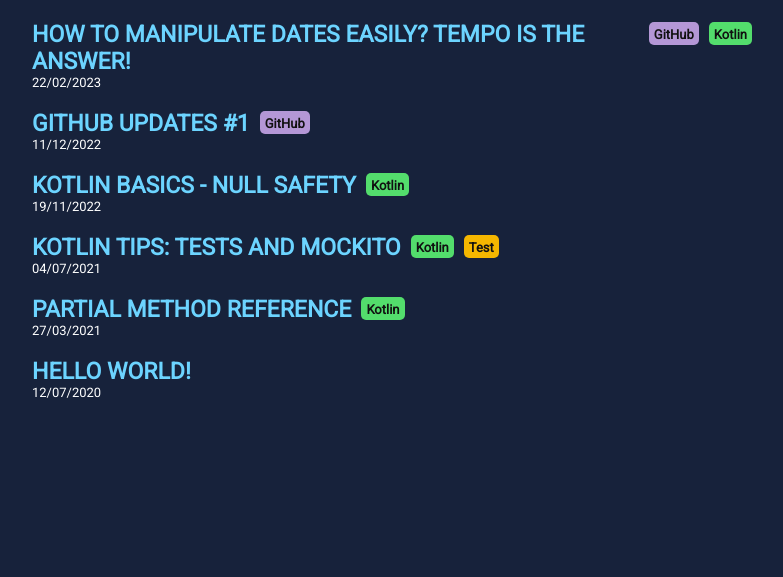
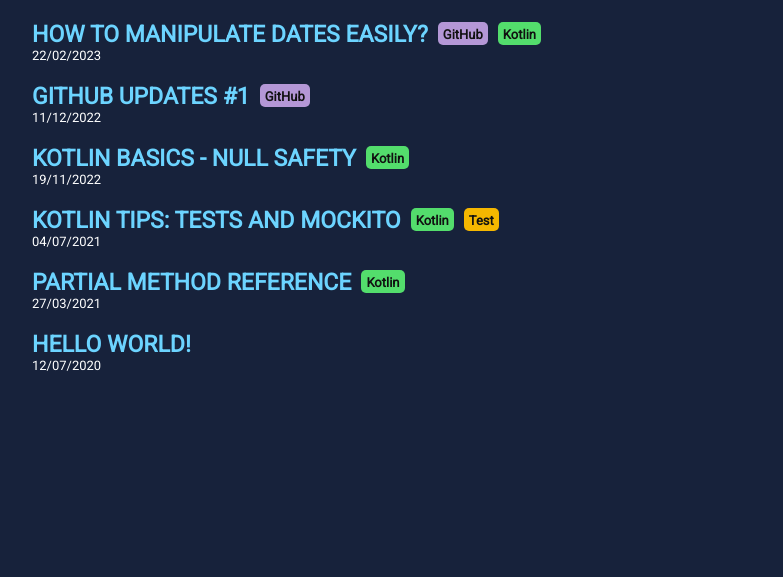
Before and after one commit to diasandre/my-blog-tech-stuff, a Gatsby site: page / in a window 1280 px wide. Shown: the part 223-800 px from the top of the page, without its empty margins (248-1031 px from the left). Built offline with nearby package versions, Linux system fonts and the light colour scheme; Gatsby itself is replaced by a stand-in of ours.

Commit message:
Update My blog “2023-02-22-how-to-manipulate-dates-easily-tempo-is-the-answer”

```diff
--- a/src/pages/2023-02-22-how-to-manipulate-dates-easily-tempo-is-the-answer.md
+++ b/src/pages/2023-02-22-how-to-manipulate-dates-easily-tempo-is-the-answer.md
@@ -1,7 +1,7 @@
 ---
 layout: blog
 path: /tempo-release
-title: How to manipulate dates easily? Tempo is the answer!
+title: How to manipulate dates easily?
 tags: GitHub,Kotlin
 date: 2023-02-22T21:23:29.394Z
 ---
```
